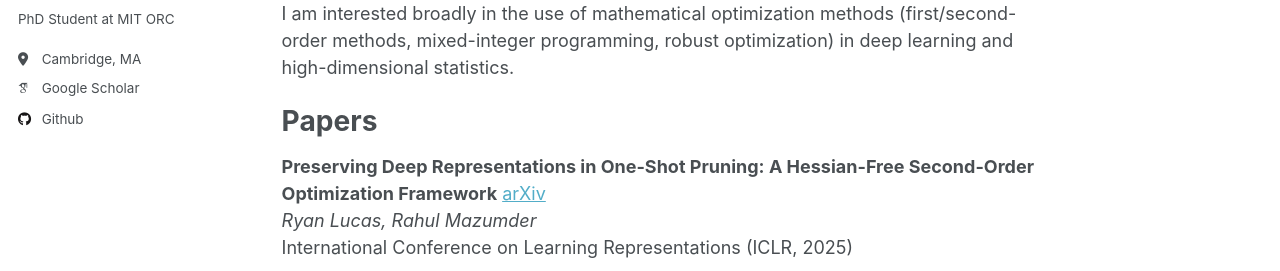
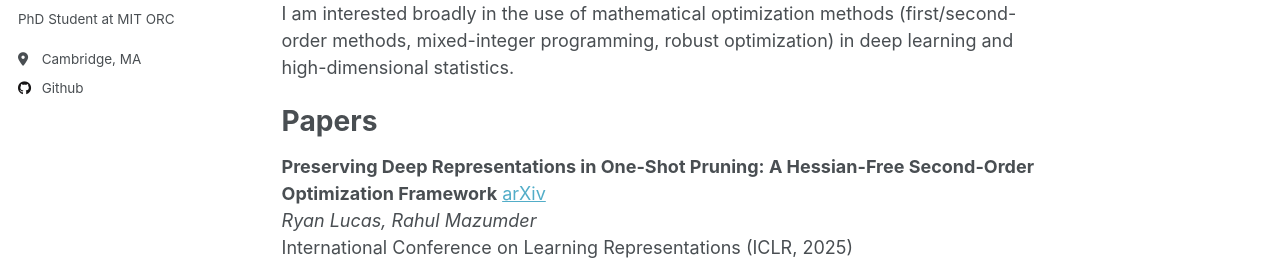
Before and after one commit to RyanLucas3/RyanLucas3.github.io, a Jekyll site: the page built from _pages/about.md, in a window 1280 px wide. Shown: the part 273-544 px from the top of the page. Built offline with Jekyll 4.4.1, drawn with Linux system fonts in a browser that asks for light colours; some web fonts are replaced.

Commit message:
Update _config.yml

```diff
--- a/_config.yml
+++ b/_config.yml
@@ -20,7 +20,7 @@ author:
   email            :
 
   # Academic websites
-  googlescholar    : "https://scholar.google.com/citations?user=NzylXAgAAAAJ&hl=en"
+  # googlescholar    : "https://scholar.google.com/citations?user=NzylXAgAAAAJ&hl=en"
 
   # Repositories and software development
   github           : "ryanlucas3"
```
